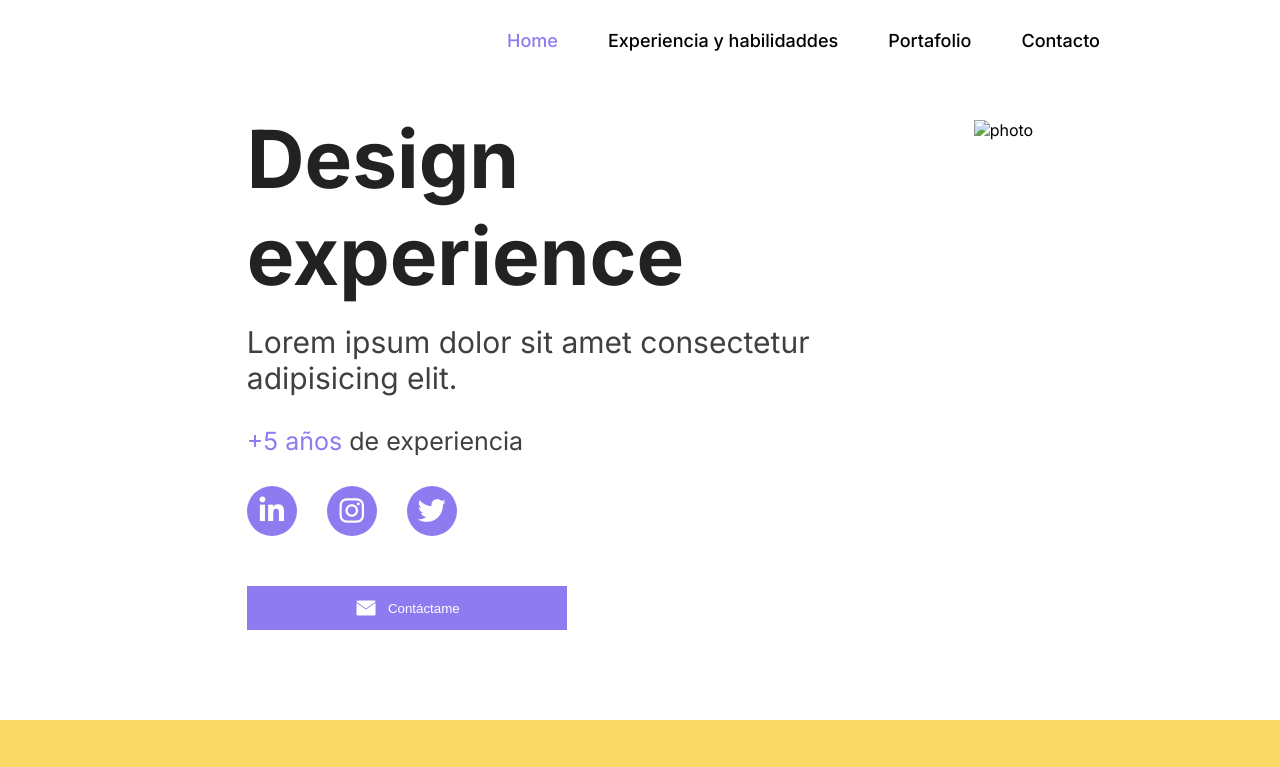
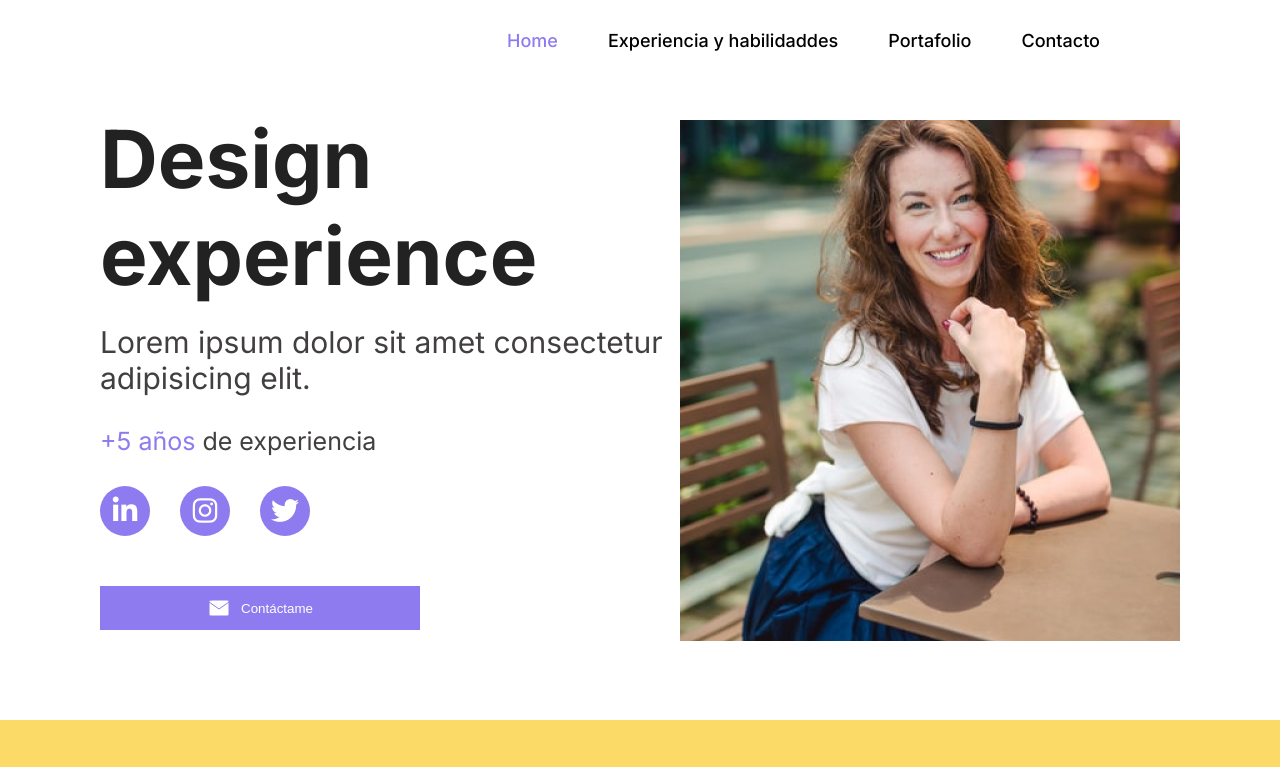
Before and after one commit to sneyderst94/portafolio, a plain HTML site: page index.html in a window 1280 px wide. Shown: the top 767 px of the page. Drawn offline with Linux system fonts and the light colour scheme.

Commit message:
photo correction header

```diff
--- a/index.html
+++ b/index.html
@@ -45,7 +45,7 @@
                 <button class="btn__contacto"><img src="./Íconos/mail 1.svg">Contáctame</button>
             </div>
         <div class="second__header__container">
-            <img src="/Mi portafolio/Imágenes/photo desktop.png" alt="photo">
+            <img src="./Imágenes/photo desktop.png" alt="photo">
         </div>
     </header>
     <main>
```
